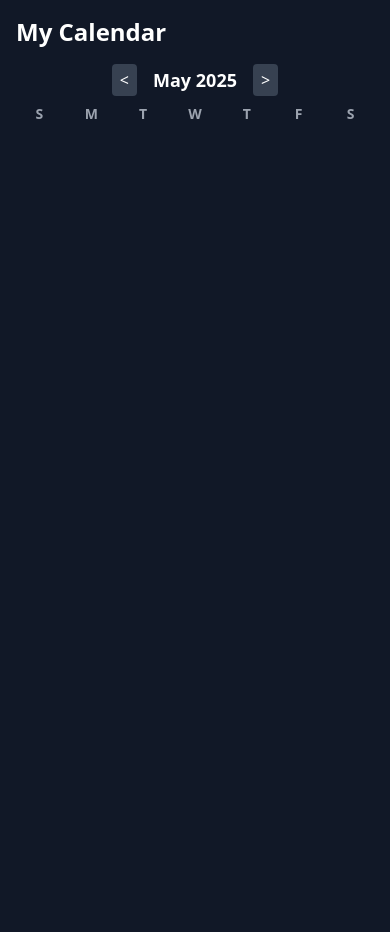
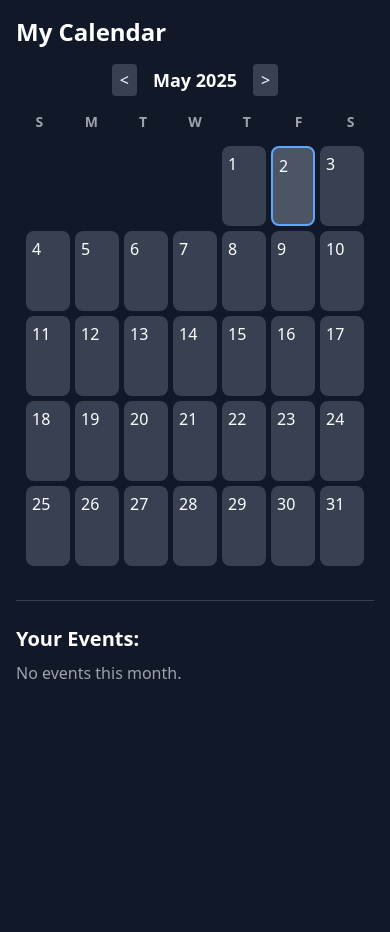
Before and after one commit to 0pixelz/Chatbot-web-app, a Flask app: page /calendar in a window 390 px wide. Shown: the top 932 px of the page. After the commit the page ends 679 px from the top, so only its background shows below. Run offline with Flask 3, Linux system fonts and the light colour scheme; the visitor is signed in with stand-in values (Sample User, id 1); data that the repository does not hold is empty; parts of the project's set-up code (start-up, migrations or seed data) failed here and were passed over; some libraries are stand-ins or nearby versions.

Commit message:
Update calendar.html

```diff
--- a/templates/calendar.html
+++ b/templates/calendar.html
@@ -1,88 +1,51 @@
 <!DOCTYPE html>
 <html lang="en">
 <head>
-<meta charset="UTF-8" />
+<meta charset="UTF-8">
 <title>My Calendar</title>
 <script src="https://cdn.tailwindcss.com"></script>
 <meta name="viewport" content="width=device-width, initial-scale=1.0">
 <style>
-  .calendar-grid {
-    display: grid;
-    grid-template-columns: repeat(7, 1fr);
-    gap: 5px;
-  }
-  .calendar-cell {
-    min-height: 80px;
-    border-radius: 8px;
-    background-color: #374151;
-    color: white;
-    padding: 6px;
-    position: relative;
-    overflow-y: auto;
-  }
-  .calendar-cell.today {
-    background-color: #4b5563;
-    border: 2px solid #60a5fa;
-  }
-  .event-badge {
-    background: #60a5fa;
-    color: white;
-    padding: 2px 6px;
-    border-radius: 6px;
-    font-size: 0.75rem;
-    margin-top: 4px;
-    display: block;
-    text-align: center;
-    cursor: pointer;
-  }
-  .calendar-wrapper {
-    display: flex;
-    width: 300%;
-    transition: transform 0.3s ease;
-  }
-  .calendar-slide {
-    width: 100%;
-    padding: 5px;
-  }
+  .calendar-container { position: relative; overflow: hidden; }
+  .calendar-slider { display: flex; transition: transform 0.3s ease; }
+  .calendar-month { min-width: 100%; padding: 10px; }
+  .calendar-grid { display: grid; grid-template-columns: repeat(7, 1fr); gap: 5px; }
+  .calendar-cell { min-height: 80px; border-radius: 8px; background-color: #374151; color: white; padding: 6px; overflow-y: auto; cursor: pointer; }
+  .today { border: 2px solid #60a5fa; background-color: #4b5563; }
+  .event-badge { background: #60a5fa; color: white; padding: 2px 6px; border-radius: 6px; font-size: 0.75rem; margin-top: 4px; display: block; }
 </style>
 </head>
-<body class="bg-gray-900 text-white min-h-screen p-4">
+<body class="bg-gray-900 text-white min-h-screen p-4 select-none">
 
-<div class="flex justify-between items-center mb-4">
-  <h1 class="text-2xl font-bold">My Calendar</h1>
+<h1 class="text-2xl font-bold mb-4">My Calendar</h1>
+
+<div class="flex justify-center items-center mb-4">
+  <button onclick="goToPrev()" class="px-2 py-1 bg-gray-700 rounded">&lt;</button>
+  <h2 id="monthTitle" class="mx-4 text-lg font-semibold cursor-pointer"></h2>
+  <button onclick="goToNext()" class="px-2 py-1 bg-gray-700 rounded">&gt;</button>
 </div>
 
-<div class="flex justify-center items-center space-x-4 mb-2">
-  <button onclick="prevMonth()" class="px-2 py-1 bg-gray-700 rounded hover:bg-gray-600">&lt;</button>
-  <h2 id="monthTitle" onclick="openDatePicker()" class="text-lg font-semibold cursor-pointer select-none"></h2>
-  <button onclick="nextMonth()" class="px-2 py-1 bg-gray-700 rounded hover:bg-gray-600">&gt;</button>
-</div>
-
-<!-- Week header -->
-<div class="calendar-grid text-center font-semibold text-sm text-gray-400 mb-1">
+<div class="calendar-grid font-semibold text-sm text-gray-400 mb-1 text-center">
   <div>S</div><div>M</div><div>T</div><div>W</div><div>T</div><div>F</div><div>S</div>
 </div>
 
-<!-- Calendars -->
-<div class="overflow-hidden mb-4 relative">
-  <div id="calendarWrapper" class="calendar-wrapper">
-    <div id="prevCalendar" class="calendar-slide"></div>
-    <div id="currentCalendar" class="calendar-slide"></div>
-    <div id="nextCalendar" class="calendar-slide"></div>
+<div class="calendar-container">
+  <div id="slider" class="calendar-slider">
+    <div class="calendar-month" id="prev"></div>
+    <div class="calendar-month" id="current"></div>
+    <div class="calendar-month" id="next"></div>
   </div>
 </div>
 
-<hr class="border-gray-700 my-4">
+<hr class="border-gray-700 my-6">
 
-<div id="eventsSection" class="space-y-2">
-  <h2 class="text-xl font-semibold mb-2">Your Events:</h2>
-  <div id="eventList" class="space-y-2"></div>
-</div>
+<h2 class="text-xl font-semibold mb-2">Your Events:</h2>
+<div id="eventList" class="space-y-2"></div>
 
-<!-- Modals (Same as your version) -->
-<div id="modal" class="fixed inset-0 flex items-center justify-center bg-black bg-opacity-50 hidden z-50">
+<!-- Event Modal -->
+<div id="modal" class="fixed inset-0 hidden items-center justify-center bg-black bg-opacity-50 z-50">
   <div class="bg-gray-800 p-6 rounded-lg w-80">
-    <h3 id="modalTitle" class="text-lg font-bold mb-4">New Event</h3>
+    <h3 class="text-lg font-bold mb-4">New Event</h3>
     <input type="hidden" id="modalDate">
     <input id="eventName" type="text" placeholder="Event Title" class="w-full mb-2 p-2 rounded bg-gray-700 text-white">
     <textarea id="eventDescription" placeholder="Description" class="w-full mb-2 p-2 rounded bg-gray-700 text-white"></textarea>
@@ -96,92 +59,129 @@
     </select>
     <div class="flex space-x-2">
       <button onclick="saveModal()" class="flex-1 bg-blue-500 hover:bg-blue-600 px-4 py-2 rounded">Save</button>
-      <button onclick="deleteModal()" id="deleteButton" class="flex-1 bg-red-500 hover:bg-red-600 px-4 py-2 rounded hidden">Delete</button>
+      <button onclick="deleteModal()" id="deleteButton" class="flex-1 hidden bg-red-500 hover:bg-red-600 px-4 py-2 rounded">Delete</button>
       <button onclick="closeModal()" class="flex-1 bg-gray-600 hover:bg-gray-700 px-4 py-2 rounded">Cancel</button>
     </div>
   </div>
 </div>
 
-<div id="deleteModal" class="fixed inset-0 flex items-center justify-center bg-black bg-opacity-60 hidden z-50">
-  <div class="bg-gray-800 rounded-lg p-6 w-80 text-white text-center">
-    <h2 class="text-lg font-bold mb-4">Delete Event</h2>
-    <p class="mb-4">Do you want to delete just this event or all events in the series?</p>
+<!-- Delete Confirmation -->
+<div id="deleteConfirm" class="fixed inset-0 hidden items-center justify-center bg-black bg-opacity-50 z-50">
+  <div class="bg-gray-800 p-6 rounded-lg w-80 text-center">
+    <h3 class="text-lg font-bold mb-4">Delete Event</h3>
+    <p class="mb-4">Delete just this event or all in series?</p>
     <div class="flex space-x-2 justify-center">
       <button onclick="confirmDelete('single')" class="bg-red-500 hover:bg-red-600 px-4 py-2 rounded">Only This</button>
-      <button onclick="confirmDelete('all')" class="bg-yellow-500 hover:bg-yellow-600 px-4 py-2 rounded">All Events</button>
+      <button onclick="confirmDelete('all')" class="bg-yellow-500 hover:bg-yellow-600 px-4 py-2 rounded">All</button>
     </div>
-    <button onclick="closeDeleteModal()" class="mt-4 text-sm text-gray-400 hover:underline">Cancel</button>
+    <button onclick="closeDeleteModal()" class="block mt-4 text-gray-400 hover:underline">Cancel</button>
   </div>
 </div>
 
 <script>
 let currentMonth = new Date().getMonth();
 let currentYear = new Date().getFullYear();
-const events = {{ events|tojson }};
+let startX = 0, currentX = 0, startTime = 0, isSwiping = false;
 let deleteTargetId = null, deleteTargetParent = null;
+const events = {};
 
-function renderCalendar(year, month, containerId) {
-  const container = document.getElementById(containerId);
+function renderAll() {
+  document.getElementById('monthTitle').textContent = new Date(currentYear, currentMonth).toLocaleString('default', { month: 'long', year: 'numeric' });
+  renderCalendar(normalizeDate(currentYear, currentMonth - 1), document.getElementById('prev'));
+  renderCalendar(normalizeDate(currentYear, currentMonth), document.getElementById('current'));
+  renderCalendar(normalizeDate(currentYear, currentMonth + 1), document.getElementById('next'));
+  document.getElementById('slider').style.transition = "none";
+  document.getElementById('slider').style.transform = `translateX(-100%)`;
+  renderEventList();
+}
+
+function normalizeDate(year, month) {
+  const date = new Date(year, month, 1);
+  return { year: date.getFullYear(), month: date.getMonth() };
+}
+
+function renderCalendar({year, month}, container) {
   const firstDay = new Date(year, month, 1).getDay();
   const daysInMonth = new Date(year, month + 1, 0).getDate();
-  let html = "";
+  let html = '';
+
   for (let i = 0; i < firstDay; i++) html += `<div></div>`;
   for (let day = 1; day <= daysInMonth; day++) {
     const dateStr = `${year}-${String(month+1).padStart(2,'0')}-${String(day).padStart(2,'0')}`;
     const today = new Date().toDateString() === new Date(year, month, day).toDateString();
-    html += `<div class="calendar-cell ${today ? 'today' : ''}" onclick="openModal('${dateStr}')">
-      <div class="text-sm">${day}</div>${renderEvents(dateStr)}</div>`;
+    html += `<div class="calendar-cell ${today ? 'today' : ''}" onclick="openModal('${dateStr}')"><div>${day}</div>${renderEvents(dateStr)}</div>`;
   }
-  container.innerHTML = html;
+  container.innerHTML = `<div class="calendar-grid">${html}</div>`;
 }
 
 function renderEvents(dateStr) {
-  let out = "";
-  for (const [id, evt] of Object.entries(events)) {
-    if (evt.date === dateStr) {
-      out += `<span class="event-badge" onclick="event.stopPropagation(); openModal('${dateStr}', '${id}', '${evt.title}', '${evt.time || ""}', ${evt.allDay || false}, '${evt.repeat}', '${evt.parentId}', \`${evt.description || ""}\`)">${evt.title}</span>`;
-    }
-  }
-  return out;
+  return Object.entries(events).filter(([id, e]) => e.date === dateStr)
+    .map(([id, e]) => `<span class="event-badge" onclick="event.stopPropagation(); openModal('${dateStr}', '${id}', '${e.title}', '${e.time}', ${e.allDay}, '${e.repeat}', '${e.parentId}', \`${e.description}\`)">${e.title}</span>`).join('');
 }
 
-function updateCalendars() {
-  document.getElementById('monthTitle').innerText = new Date(currentYear, currentMonth).toLocaleString('default', { month: 'long', year: 'numeric' });
-  renderCalendar(currentYear, currentMonth - 1, 'prevCalendar');
-  renderCalendar(currentYear, currentMonth, 'currentCalendar');
-  renderCalendar(currentYear, currentMonth + 1, 'nextCalendar');
-  document.getElementById('calendarWrapper').style.transform = "translateX(-100%)";
+function renderEventList() {
+  const eventList = document.getElementById('eventList');
+  const monthStr = `${currentYear}-${String(currentMonth+1).padStart(2,'0')}`;
+  const eventsHtml = Object.entries(events).filter(([id, e]) => e.date.startsWith(monthStr))
+    .map(([id, e]) => `<div class="p-2 bg-gray-800 rounded cursor-pointer" onclick="event.stopPropagation(); openModal('${e.date}', '${id}', '${e.title}', '${e.time}', ${e.allDay}, '${e.repeat}', '${e.parentId}', \`${e.description}\`)"><strong>${e.title}</strong><br>${e.date} ${e.allDay ? "(All Day)" : e.time}<br><span class="text-xs">${e.description}</span></div>`)
+    .join('');
+  eventList.innerHTML = eventsHtml || `<p class="text-gray-400">No events this month.</p>`;
 }
 
-function prevMonth() {
-  currentMonth--;
-  if (currentMonth < 0) { currentMonth = 11; currentYear--; }
-  updateCalendars();
+function goToPrev() { currentMonth--; if (currentMonth < 0) { currentMonth = 11; currentYear--; } renderAll(); }
+function goToNext() { currentMonth++; if (currentMonth > 11) { currentMonth = 0; currentYear++; } renderAll(); }
+
+document.addEventListener('touchstart', e => { startX = e.touches[0].clientX; currentX = startX; startTime = Date.now(); isSwiping = true; document.getElementById('slider').style.transition = "none"; });
+document.addEventListener('touchmove', e => { if (!isSwiping) return; currentX = e.touches[0].clientX; const diffX = currentX - startX; document.getElementById('slider').style.transform = `translateX(${diffX - window.innerWidth}px)`; });
+document.addEventListener('touchend', () => {
+  if (!isSwiping) return; isSwiping = false;
+  const diffX = currentX - startX; const velocity = diffX / (Date.now() - startTime);
+  document.getElementById('slider').style.transition = "transform 0.3s ease";
+  if (velocity > 0.5 || diffX > window.innerWidth / 3) { document.getElementById('slider').style.transform = `translateX(0)`; setTimeout(goToPrev, 300); }
+  else if (velocity < -0.5 || diffX < -window.innerWidth / 3) { document.getElementById('slider').style.transform = `translateX(-200%)`; setTimeout(goToNext, 300); }
+  else { document.getElementById('slider').style.transform = `translateX(-100%)`; }
+});
+
+function openModal(dateStr, eventId = null, title = '', time = '', allDay = false, repeat = 'none', parentId = '', description = '') {
+  const m = document.getElementById('modal'); m.dataset.eventId = eventId || ''; m.dataset.parentId = parentId || '';
+  document.getElementById('modalDate').value = dateStr; document.getElementById('eventName').value = title;
+  document.getElementById('eventTime').value = time; document.getElementById('eventDescription').value = description;
+  document.getElementById('allDay').checked = allDay; document.getElementById('repeat').value = repeat;
+  document.getElementById('deleteButton').classList.toggle('hidden', !eventId);
+  m.style.display = 'flex';
 }
 
-function nextMonth() {
-  currentMonth++;
-  if (currentMonth > 11) { currentMonth = 0; currentYear++; }
-  updateCalendars();
+function closeModal() { document.getElementById('modal').style.display = 'none'; }
+
+function saveModal() {
+  const id = document.getElementById('modal').dataset.eventId || crypto.randomUUID();
+  events[id] = {
+    title: document.getElementById('eventName').value,
+    date: document.getElementById('modalDate').value,
+    description: document.getElementById('eventDescription').value,
+    time: document.getElementById('eventTime').value,
+    allDay: document.getElementById('allDay').checked,
+    repeat: document.getElementById('repeat').value,
+    parentId: document.getElementById('modal').dataset.parentId || crypto.randomUUID()
+  };
+  closeModal(); renderAll();
 }
 
-let startX = null;
-document.addEventListener('touchstart', e => startX = e.touches[0].clientX);
-document.addEventListener('touchmove', e => {
-  if (startX === null) return;
-  const diff = e.touches[0].clientX - startX;
-  document.getElementById('calendarWrapper').style.transform = `translateX(calc(-100% + ${diff}px))`;
-});
-document.addEventListener('touchend', e => {
-  if (startX === null) return;
-  const diff = e.changedTouches[0].clientX - startX;
-  if (diff > 50) prevMonth();
-  else if (diff < -50) nextMonth();
-  else updateCalendars();
-  startX = null;
-});
+function deleteModal() {
+  deleteTargetId = document.getElementById('modal').dataset.eventId;
+  deleteTargetParent = document.getElementById('modal').dataset.parentId;
+  document.getElementById('deleteConfirm').classList.remove('hidden');
+}
 
-window.onload = updateCalendars;
+function closeDeleteModal() { document.getElementById('deleteConfirm').classList.add('hidden'); }
+
+function confirmDelete(mode) {
+  if (mode === 'all') for (const id in events) if (events[id].parentId === deleteTargetParent) delete events[id];
+  else delete events[deleteTargetId];
+  closeDeleteModal(); closeModal(); renderAll();
+}
+
+window.onload = renderAll;
 </script>
 
 </body>
```
